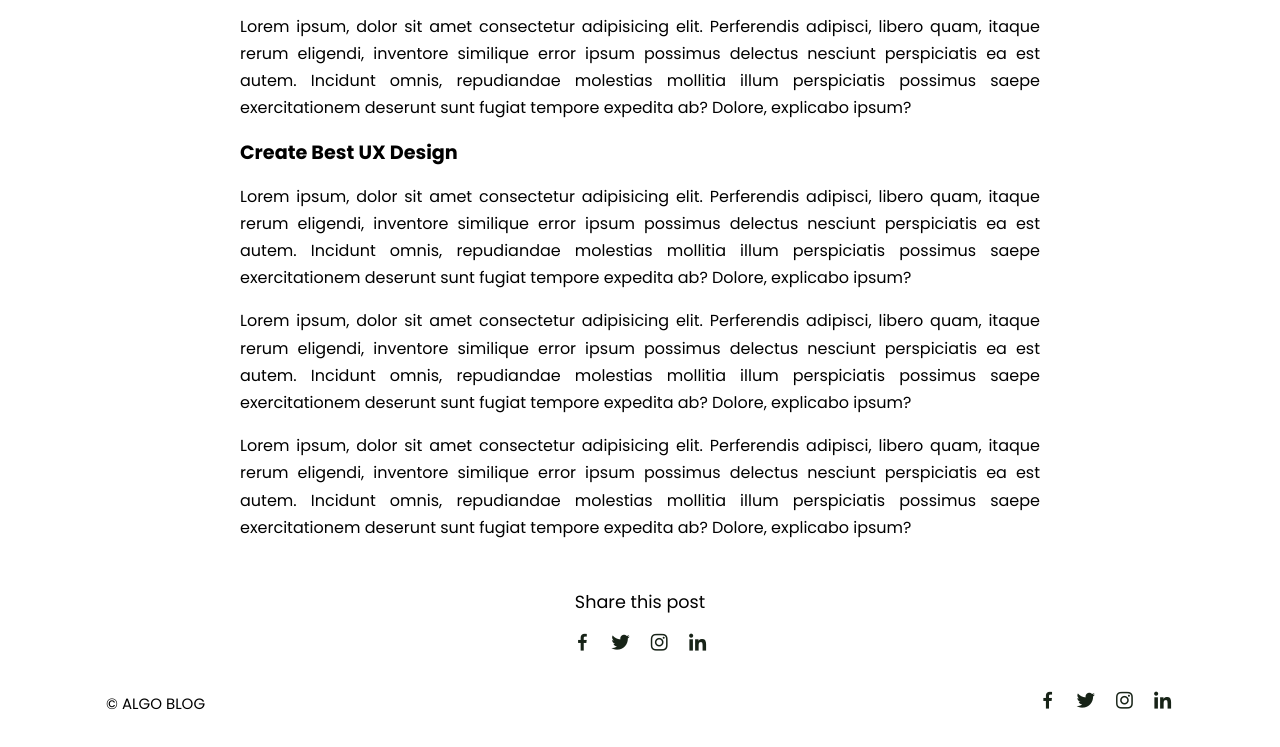
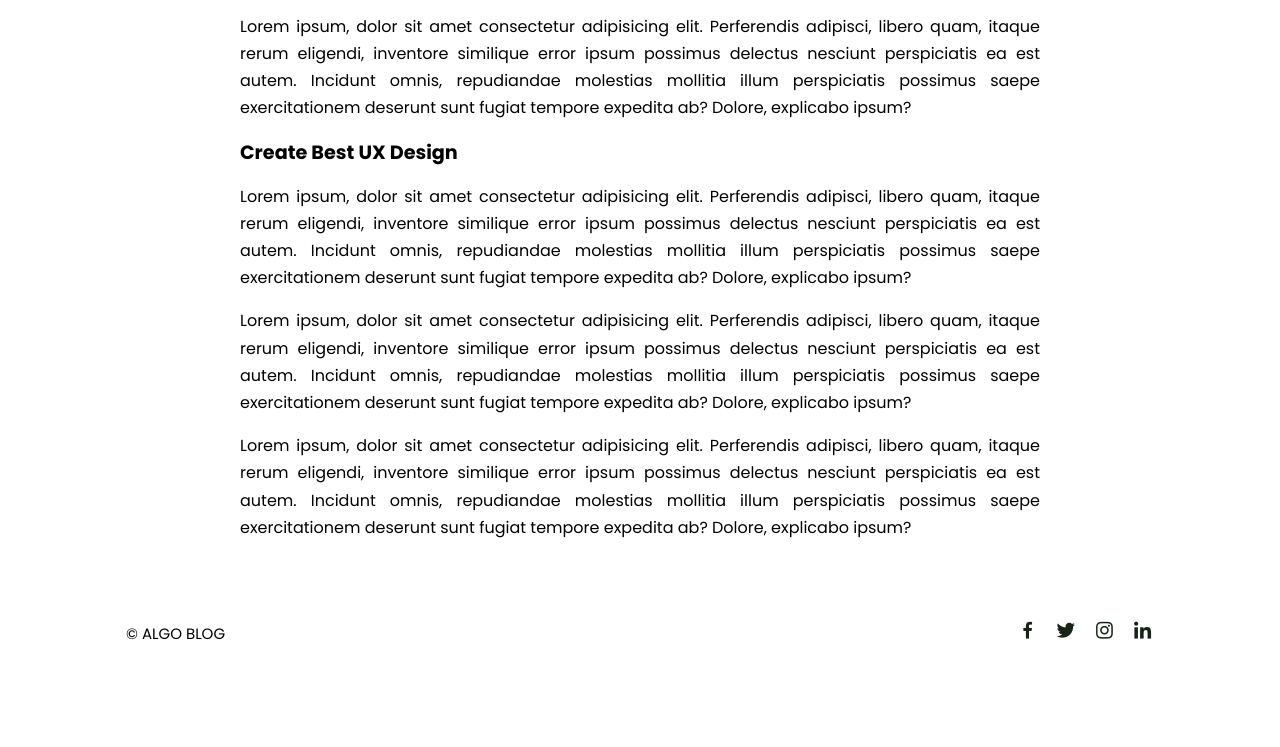
Before and after one commit to EminzadeNuran/Algo-Blog, a plain HTML site: page post-page.html in a window 1280 px wide. Shown: the part 865-1612 px from the top of the page. After the commit the page ends 1542 px from the top, so only its background shows below. Drawn offline with nearby package versions, Linux system fonts and the light colour scheme.

Commit message:
responsive

```diff
--- a/css/style.css
+++ b/css/style.css
@@ -178,7 +178,7 @@ header.shadow .logo {
     font-weight: 600;
     color: var(--text-color);
     display: -webkit-box;
-    -webkit-line-clamp: 1;
+
     -webkit-box-orient: vertical;
     overflow: hidden;
 }
@@ -196,7 +196,6 @@ header.shadow .logo {
     line-height: 1.5rem;
     margin: 5px 0 10px;
     display: -webkit-box;
-    -webkit-line-clamp: 3;
     -webkit-box-orient: vertical;
     overflow: hidden;
 }
@@ -225,7 +224,7 @@ header.shadow .logo {
     display: flex;
     justify-content: space-between;
     align-items: center;
-    padding: 30px 0;
+    padding: 30px 20px;
 }
 
 .footer p {
@@ -303,18 +302,6 @@ header.shadow .logo {
     text-align: justify;
 }
 
-/* SHARE */
-.share {
-    display: flex;
-    flex-direction: column;
-    align-items: center;
-    row-gap: 1rem;
-}
-
-.share-title {
-    font-size: 1.1rem;
-}
-
 /* RESPONSIVE */
 
 @media (max-width: 1060px) {
@@ -325,6 +312,9 @@ header.shadow .logo {
 
     .home-text {
         width: 100%;
+    }
+    .post-filter{
+        margin-top: 1.5rem;
     }
 }
 
@@ -397,6 +387,11 @@ header.shadow .logo {
         padding: 20px 0;
         text-align: center;
     }
+
+    .post-filter{
+        flex-wrap: wrap;
+        row-gap: 1rem;
+    }
 }
 
 @media (max-width: 396px) {
--- a/post-page.html
+++ b/post-page.html
@@ -70,17 +70,7 @@
         </p>
     </section>
     <!-- SHARE -->
-     <div class="share post-container">
-        <span class="share-title">
-            Share this post
-        </span>
-        <div class="social">
-            <a href=""><i class="bx bxl-facebook"></i></a>
-            <a href=""><i class="bx bxl-twitter"></i></a>
-            <a href=""><i class="bx bxl-instagram"></i></a>
-            <a href=""><i class="bx bxl-linkedin"></i></a>
-        </div>
-     </div>
+
 
     <!-- FOOTER -->
     <div class="footer container">
```
